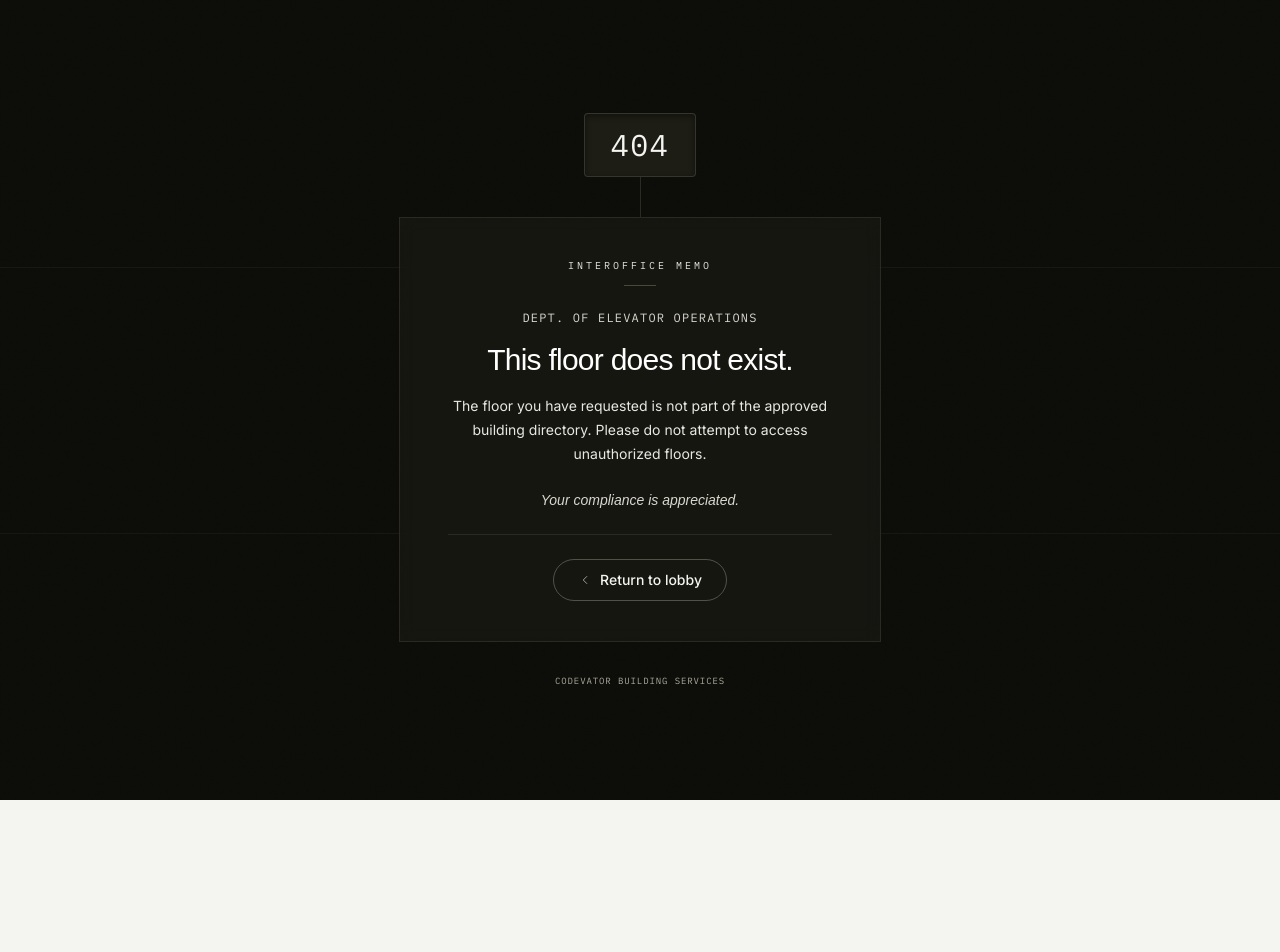
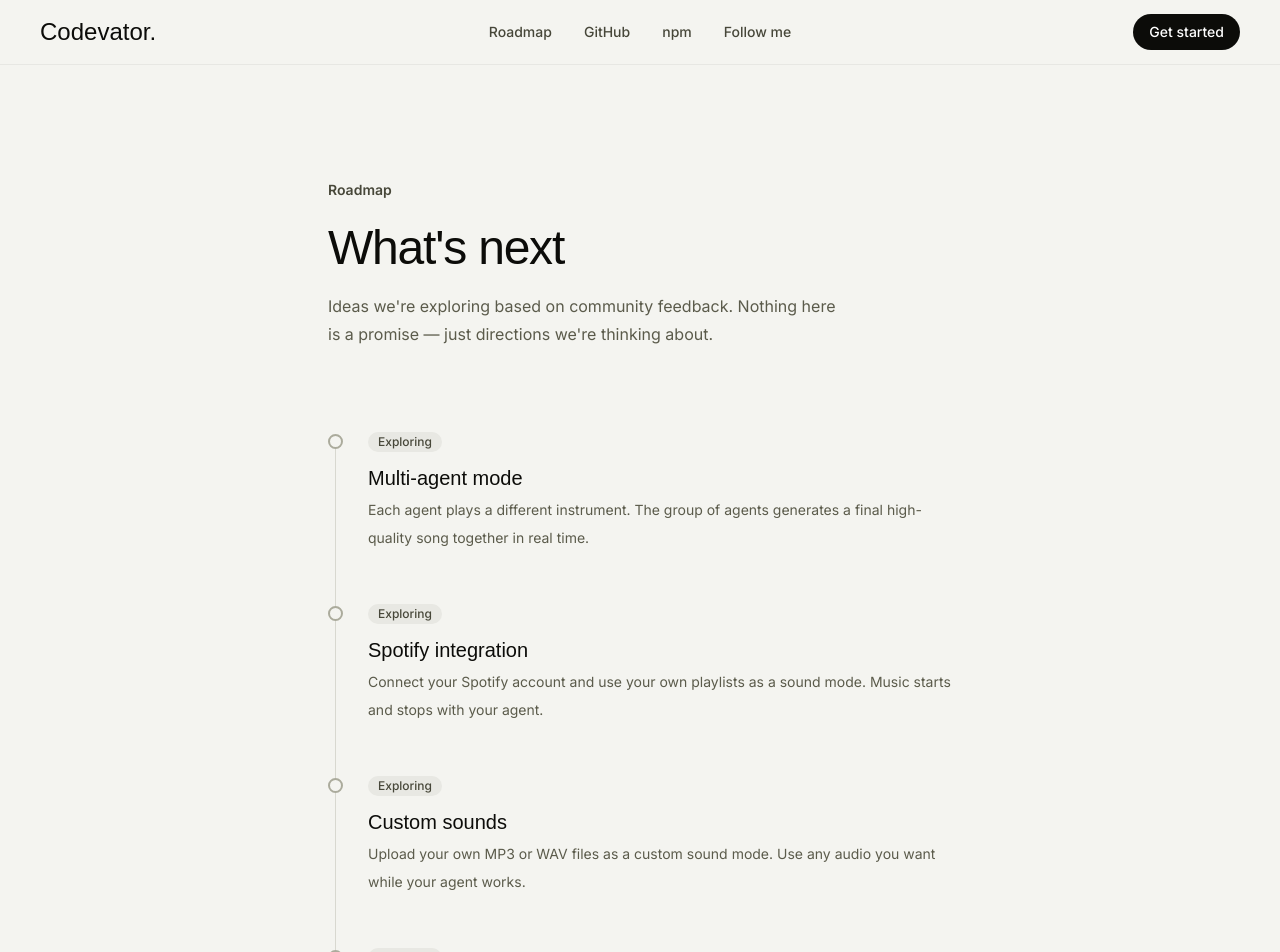
Before and after one commit to educlopez/codevator, a Next.js app in the folder packages/web/: page /roadmap in a window 1280 px wide. Before the commit this address had no page. Shown: the top 952 px of the page. Before the commit the page ends 800 px from the top, so only its background shows below. Built offline with nearby package versions, Linux system fonts and the light colour scheme; a web font is replaced by a local one.

Commit message:
feat(web): add roadmap page with timeline and shared header/footer

```diff
--- /dev/null
+++ b/packages/web/src/app/roadmap/content.tsx
@@ -0,0 +1,115 @@
+"use client";
+
+import { Header } from "@/components/Header";
+import { Floor5Rooftop } from "@/components/floors/Floor5Rooftop";
+
+const ITEMS = [
+  {
+    title: "Multi-agent mode",
+    description:
+      "Each agent plays a different instrument. The group of agents generates a final high-quality song together in real time.",
+  },
+  {
+    title: "Spotify integration",
+    description:
+      "Connect your Spotify account and use your own playlists as a sound mode. Music starts and stops with your agent.",
+  },
+  {
+    title: "Custom sounds",
+    description:
+      "Upload your own MP3 or WAV files as a custom sound mode. Use any audio you want while your agent works.",
+  },
+  {
+    title: "More agents support",
+    description:
+      "Extend codevator beyond Claude Code. Support for Cursor, Windsurf, Codex, and OpenCode.",
+  },
+  {
+    title: "Sound themes",
+    description:
+      "Downloadable theme packs — lofi, jazz, nature, coffee shop, and more. Curated sets of sounds for different vibes.",
+  },
+];
+
+export function RoadmapContent() {
+  return (
+    <main>
+      <Header alwaysVisible />
+
+      {/* Spacer for fixed header */}
+      <div className="h-16" />
+
+      {/* Content */}
+      <div className="mx-auto w-full max-w-2xl px-6 py-20 sm:py-28">
+        {/* Header */}
+        <div className="flex flex-col gap-4 mb-16 sm:mb-20">
+          <p className="text-sm/7 font-semibold text-olive-700">Roadmap</p>
+          <h1 className="font-display text-[2rem]/10 sm:text-5xl/14 text-olive-950 tracking-tight text-pretty">
+            What&apos;s next
+          </h1>
+          <p className="text-base/7 text-olive-600 max-w-lg">
+            Ideas we&apos;re exploring based on community feedback. Nothing
+            here is a promise — just directions we&apos;re thinking about.
+          </p>
+        </div>
+
+        {/* Timeline */}
+        <div className="relative">
+          {/* Vertical line */}
+          <div className="absolute left-[7px] top-2 bottom-2 w-px bg-olive-300" />
+
+          <div className="flex flex-col gap-12">
+            {ITEMS.map((item) => (
+              <div key={item.title} className="relative pl-10">
+                {/* Dot */}
+                <div className="absolute left-0 top-1.5 size-[15px] rounded-full border-2 border-olive-400 bg-olive-100" />
+
+                {/* Badge */}
+                <span className="inline-block mb-3 rounded-full bg-olive-200 px-2.5 py-0.5 text-xs font-medium text-olive-700">
+                  Exploring
+                </span>
+
+                {/* Content */}
+                <h2 className="font-display text-xl text-olive-950 mb-1">
+                  {item.title}
+                </h2>
+                <p className="text-sm/7 text-olive-600">{item.description}</p>
+              </div>
+            ))}
+          </div>
+        </div>
+
+        {/* CTA */}
+        <div className="mt-20 sm:mt-28 rounded-xl bg-olive-950/[0.03] p-8 sm:p-10 text-center">
+          <p className="font-display text-xl text-olive-950 mb-2">
+            Have an idea?
+          </p>
+          <p className="text-sm/7 text-olive-600 mb-6">
+            We&apos;d love to hear what you want next.
+          </p>
+          <div className="flex flex-wrap items-center justify-center gap-3">
+            <a
+              href="https://github.com/educlopez/codevator/issues"
+              target="_blank"
+              rel="noopener noreferrer"
+              className="rounded-full bg-olive-950 px-5 py-2.5 text-sm font-medium text-white hover:bg-olive-800 transition-colors"
+            >
+              Open an issue
+            </a>
+            <a
+              href="https://x.com/educalvolpz"
+              target="_blank"
+              rel="noopener noreferrer"
+              className="rounded-full border border-olive-950/15 px-5 py-2.5 text-sm font-medium text-olive-950 hover:bg-olive-950/5 transition-colors"
+            >
+              Tell us on X
+            </a>
+          </div>
+        </div>
+      </div>
+
+      {/* Footer — same as home */}
+      <Floor5Rooftop />
+    </main>
+  );
+}
--- /dev/null
+++ b/packages/web/src/app/roadmap/page.tsx
@@ -0,0 +1,15 @@
+import type { Metadata } from "next";
+import { RoadmapContent } from "./content";
+
+export const metadata: Metadata = {
+  title: "Roadmap — Codevator",
+  description:
+    "See what's coming next for Codevator. Features we're exploring based on community feedback.",
+  alternates: {
+    canonical: "/roadmap",
+  },
+};
+
+export default function RoadmapPage() {
+  return <RoadmapContent />;
+}
--- a/packages/web/src/components/Header.tsx
+++ b/packages/web/src/components/Header.tsx
@@ -3,23 +3,25 @@
 import { useState, useEffect } from "react";
 
 const NAV_LINKS = [
-  { label: "GitHub", href: "https://github.com/educlopez/codevator" },
-  { label: "npm", href: "https://www.npmjs.com/package/codevator" },
-  { label: "Follow me", href: "https://x.com/educalvolpz" },
+  { label: "Roadmap", href: "/roadmap", external: false },
+  { label: "GitHub", href: "https://github.com/educlopez/codevator", external: true },
+  { label: "npm", href: "https://www.npmjs.com/package/codevator", external: true },
+  { label: "Follow me", href: "https://x.com/educalvolpz", external: true },
 ];
 
-export function Header() {
-  const [visible, setVisible] = useState(false);
+export function Header({ alwaysVisible = false }: { alwaysVisible?: boolean }) {
+  const [visible, setVisible] = useState(alwaysVisible);
   const [menuOpen, setMenuOpen] = useState(false);
 
   useEffect(() => {
+    if (alwaysVisible) return;
     function onElevator(e: Event) {
       const detail = (e as CustomEvent).detail;
       setVisible(detail === "opened");
     }
     window.addEventListener("codevator:elevator", onElevator);
     return () => window.removeEventListener("codevator:elevator", onElevator);
-  }, []);
+  }, [alwaysVisible]);
 
   return (
     <header
@@ -45,8 +47,7 @@ export function Header() {
               <a
                 key={link.label}
                 href={link.href}
-                target="_blank"
-                rel="noopener noreferrer"
+                {...(link.external ? { target: "_blank", rel: "noopener noreferrer" } : {})}
                 className="text-sm/7 font-medium text-olive-700 hover:text-olive-950 transition-colors"
               >
                 {link.label}
@@ -94,8 +95,7 @@ export function Header() {
                 <a
                   key={link.label}
                   href={link.href}
-                  target="_blank"
-                  rel="noopener noreferrer"
+                  {...(link.external ? { target: "_blank", rel: "noopener noreferrer" } : {})}
                   className="text-lg font-medium text-olive-950"
                   onClick={() => setMenuOpen(false)}
                 >
```
